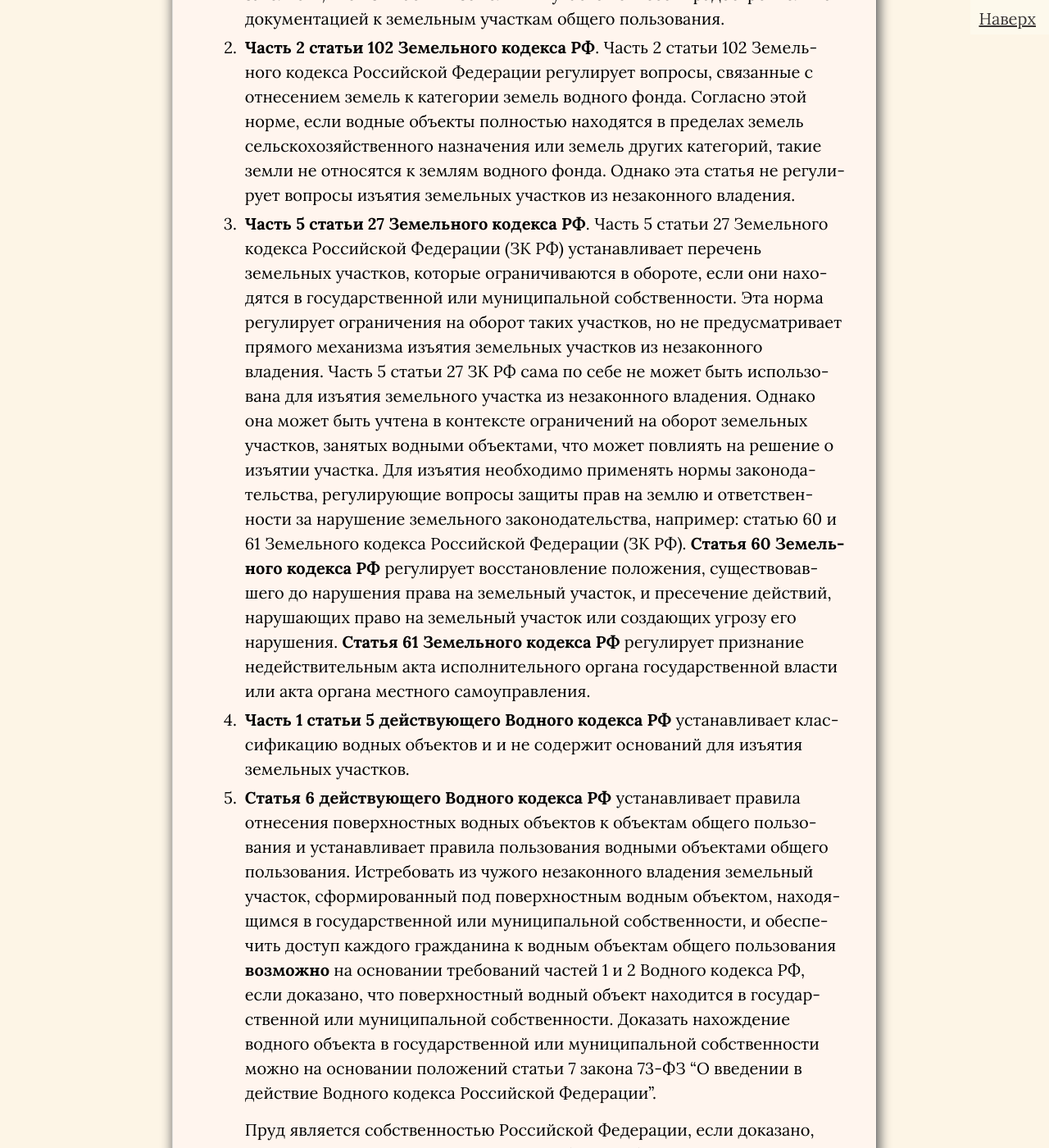
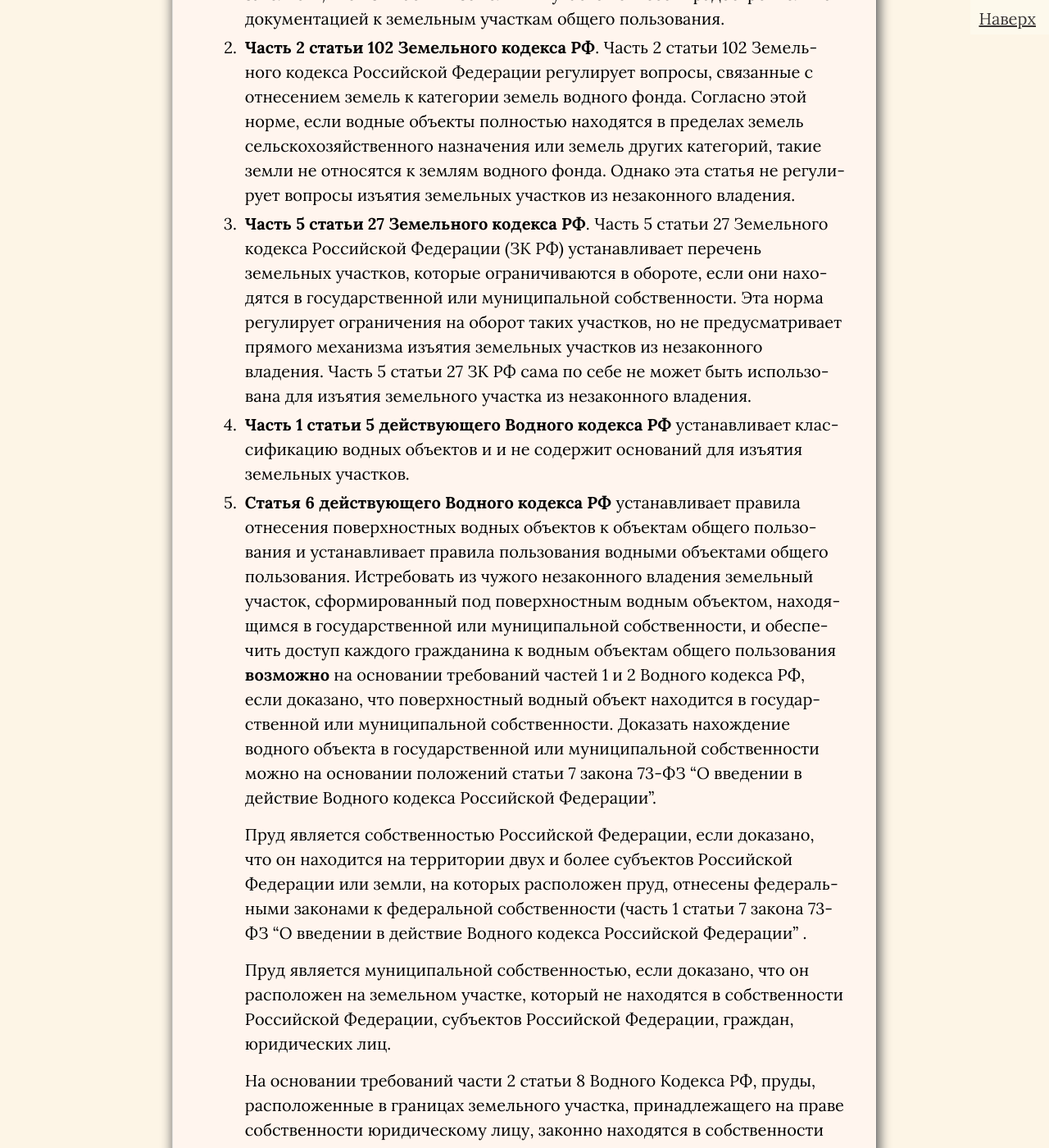
Before and after one commit to SergSi/land-use-art, a Jekyll site: the page built from _posts/2025-03-16-iskvod.md, in a window 1280 px wide and 1400 px high, scrolled down 25375 px. Shown: the whole window at 82% size. Built offline with Jekyll 4.4.1, drawn with Linux system fonts in a browser that asks for light colours; some web fonts are replaced.

Commit message:
Update 2025-03-16-iskvod.md

```diff
--- a/_posts/2025-03-16-iskvod.md
+++ b/_posts/2025-03-16-iskvod.md
@@ -318,7 +318,7 @@ author: С. И. Ивасюк
 
 2. **Часть 2 статьи 102 Земельного кодекса РФ**. Часть 2 статьи 102 Земельного кодекса Российской Федерации регулирует вопросы, связанные с отнесением земель к категории земель водного фонда. Согласно этой норме, если водные объекты полностью находятся в пределах земель сельскохозяйственного назначения или земель других категорий, такие земли не относятся к землям водного фонда. Однако эта статья не регулирует вопросы изъятия земельных участков из незаконного владения.
 
-3. **Часть 5 статьи 27 Земельного кодекса РФ**. Часть 5 статьи 27 Земельного кодекса Российской Федерации (ЗК РФ) устанавливает перечень земельных участков, которые ограничиваются в обороте, если они находятся в государственной или муниципальной собственности. Эта норма регулирует ограничения на оборот таких участков, но не предусматривает прямого механизма изъятия земельных участков из незаконного владения. Часть 5 статьи 27 ЗК РФ сама по себе не может быть использована для изъятия земельного участка из незаконного владения. Однако она может быть учтена в контексте ограничений на оборот земельных участков, занятых водными объектами, что может повлиять на решение о изъятии участка. Для изъятия необходимо применять нормы законодательства, регулирующие вопросы защиты прав на землю и ответственности за нарушение земельного законодательства, например: статью 60 и 61 Земельного кодекса Российской Федерации (ЗК РФ). **Статья 60 Земельного кодекса РФ** регулирует восстановление положения, существовавшего до нарушения права на земельный участок, и пресечение действий, нарушающих право на земельный участок или создающих угрозу его нарушения. **Статья 61 Земельного кодекса РФ** регулирует признание недействительным акта исполнительного органа государственной власти или акта органа местного самоуправления.
+3. **Часть 5 статьи 27 Земельного кодекса РФ**. Часть 5 статьи 27 Земельного кодекса Российской Федерации (ЗК РФ) устанавливает перечень земельных участков, которые ограничиваются в обороте, если они находятся в государственной или муниципальной собственности. Эта норма регулирует ограничения на оборот таких участков, но не предусматривает прямого механизма изъятия земельных участков из незаконного владения. Часть 5 статьи 27 ЗК РФ сама по себе не может быть использована для изъятия земельного участка из незаконного владения.
 
 4. **Часть 1 статьи 5 действующего Водного кодекса РФ** устанавливает классификацию водных объектов и и не содержит оснований для изъятия земельных участков.
 
```
